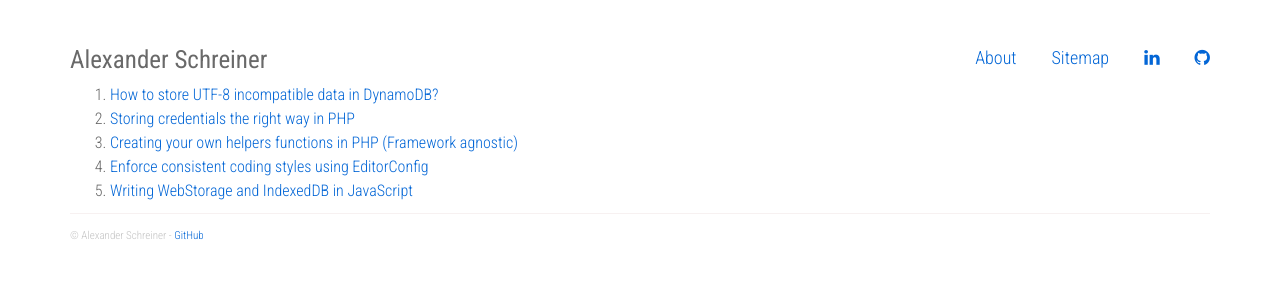
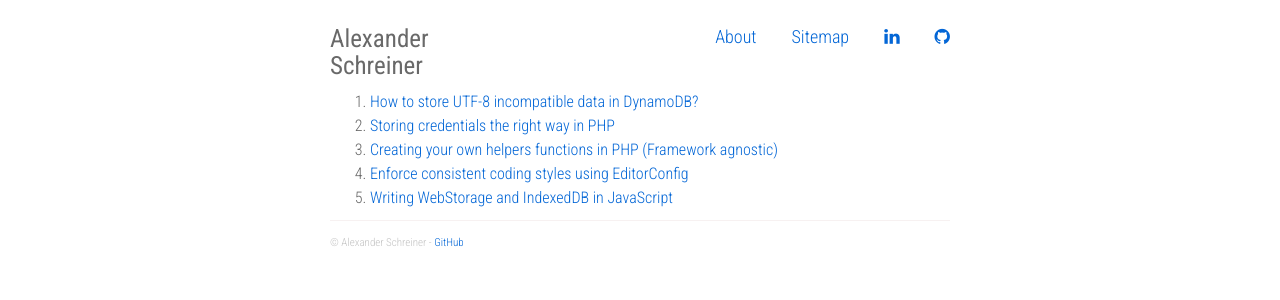
Before and after one commit to alexander-schreiner/alexander-schreiner.github.io, a Jekyll site: the page built from index.html, in a window 1280 px wide. Shown: the top 300 px of the page. Built offline with Jekyll 4.4.1, drawn with Linux system fonts in a browser that asks for light colours; nearby versions of some CDN libraries; the list of posts is cut into pages by our own code.

Commit message:
Update main.css

```diff
--- a/static/css/main.css
+++ b/static/css/main.css
@@ -173,3 +173,7 @@ div.col-sm-3 div.profile-about {
   margin-left: 35px;
   font-size: 18px;
 }
+
+.container {
+  max-width: 650px;
+}
```
